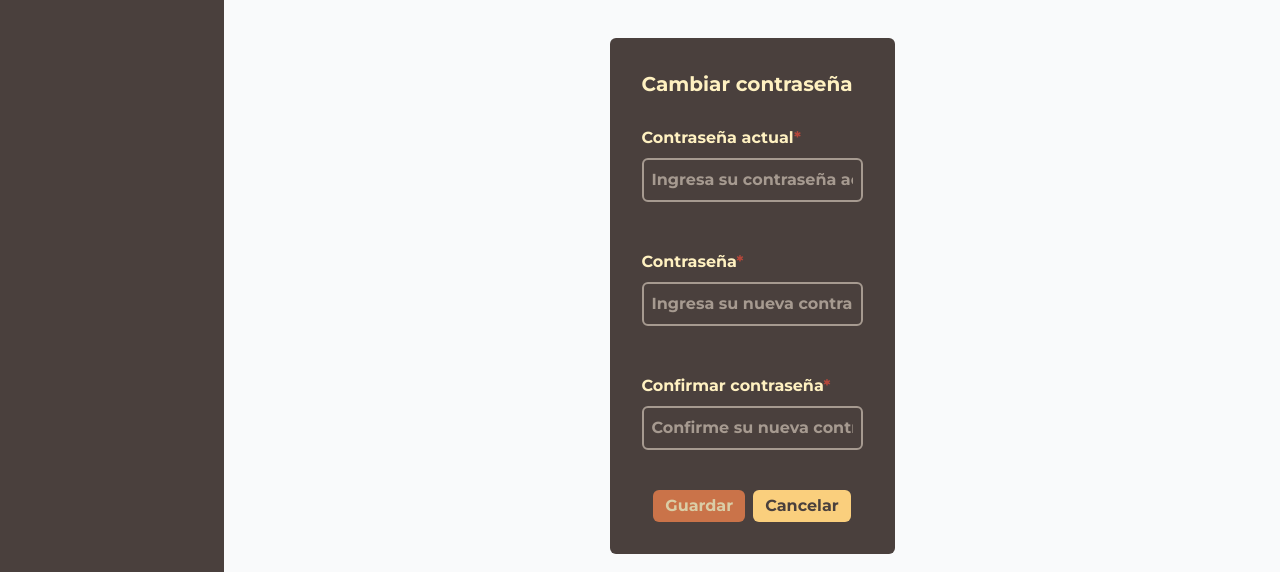
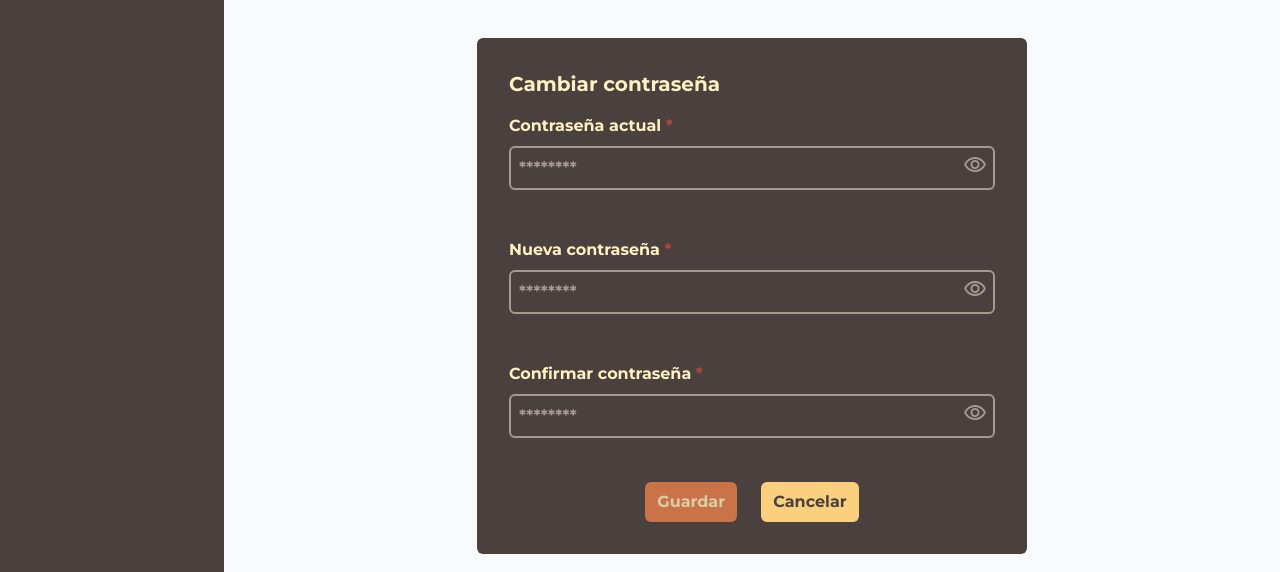
Before and after one commit to CodingLab-TribuTico/Front-End-TribuTico, an Angular app: page /app/reset-password in a window 1280 px wide. Shown: the part 128-700 px from the top of the page. Built offline with nearby package versions, Linux system fonts and the light colour scheme; no server answers; sample sign-in values are in the browser's storage.

Commit message:
Add new changes

```diff
--- a/src/app/components/user/reset-password-form/reset-password-form.component.html
+++ b/src/app/components/user/reset-password-form/reset-password-form.component.html
@@ -1,65 +1,118 @@
-<form [formGroup]="form" class="max-w-2xl mx-auto rounded-md bg-crater-brown p-8 text-bisque">
-  <div>
-    <h1 class="text-bisque text-xl font-bold">Cambiar contraseña</h1>
+<form [formGroup]="form">
+  <div class="flex items-center justify-center">
+    <div class="bg-crater-brown rounded-md p-8 w-full max-w-3xl min-w-[550px]">
+      <h1 class="text-bisque text-xl font-bold mb-4">Cambiar contraseña</h1>
+
+      <div class="flex flex-col space-y-6">
+        <div class="w-full">
+          <label class="block mb-2 text-base font-bold text-bisque" for="currentPassword">
+            Contraseña actual <span class="text-burnt-umber">*</span>
+          </label>
+          <div class="relative">
+            <input
+              [type]="showCurrentPassword ? 'text' : 'password'"
+              formControlName="currentPassword" id="currentPassword"
+              class="border-2 border-zorba bg-crater-brown text-bisque placeholder:text-zorba placeholder:font-bold rounded-md p-2 pr-10 w-full font-bold focus:outline-none focus:border-golden-glow"
+              placeholder="********"
+              [ngClass]="{
+                'border-flamenco': form.controls['currentPassword'].invalid && form.controls['currentPassword'].touched,
+                'border-golden-glow': form.controls['currentPassword'].valid && form.controls['currentPassword'].touched
+              }"
+            />
+            <button
+              type="button"
+              (click)="showCurrentPassword = !showCurrentPassword"
+              class="absolute right-2 top-1/2 -translate-y-1/2 text-zorba">
+              <span class="material-symbols-rounded select-none">
+                {{ showCurrentPassword ? 'visibility_off' : 'visibility' }}
+              </span>
+            </button>
           </div>
-
-    <div class="flex flex-col space-y-4 mt-5">
-      <div class="w-full">
-        <label class="block my-2 text-base font-bold text-bisque" for="currentPassword">Contraseña actual<span class="text-burnt-umber">*</span></label>
-        <input id="currentPassword" formControlName="currentPassword" type="text"
-          class="bg-crater-brown border-2 border-zorba text-bisque text-base rounded-md block w-full p-2 font-bold placeholder:text-zorba placeholder:font-bold"
-          placeholder="Ingresa su contraseña actual">
           <div class="min-h-[1.5rem]">
             @if (form.controls['currentPassword'].invalid && (form.controls['currentPassword'].dirty || form.controls['currentPassword'].touched)) {
-            <p class="text-burnt-umber">Este campo es obligatorio</p>
+              <p class="text-burnt-umber text-sm">Este campo es obligatorio</p>
             }
           </div>
         </div>
 
         <div class="w-full">
-        <label class="block my-2 text-base font-bold text-bisque" for="password">Contraseña<span class="text-burnt-umber">*</span></label>
-        <input id="password" formControlName="password" type="showPassword ? 'text' : 'password'"
-          class="bg-crater-brown border-2 border-zorba text-bisque text-base rounded-md block w-full p-2 font-bold placeholder:text-zorba placeholder:font-bold"
-          placeholder="Ingresa su nueva contraseña">
+          <label class="block mb-2 text-base font-bold text-bisque" for="password">
+            Nueva contraseña <span class="text-burnt-umber">*</span>
+          </label>
+          <div class="relative">
+            <input
+              [type]="showNewPassword ? 'text' : 'password'"
+              formControlName="password" id="password"
+              class="border-2 border-zorba bg-crater-brown text-bisque placeholder:text-zorba placeholder:font-bold rounded-md p-2 pr-10 w-full font-bold focus:outline-none focus:border-golden-glow"
+              placeholder="********"
+              [ngClass]="{
+                'border-flamenco': form.controls['password'].invalid && form.controls['password'].touched,
+                'border-golden-glow': form.controls['password'].valid && form.controls['password'].touched
+              }"
+            />
+            <button type="button" (click)="showNewPassword = !showNewPassword"
+              class="absolute right-2 top-1/2 -translate-y-1/2 text-zorba">
+              <span class="material-symbols-rounded select-none">
+                {{ showNewPassword ? 'visibility_off' : 'visibility' }}
+              </span>
+            </button>
+          </div>
           <div class="min-h-[1.5rem]">
             @if (form.controls['password'].invalid && (form.controls['password'].dirty || form.controls['password'].touched)) {
-            <p class="text-burnt-umber">Este campo es obligatorio</p>
+              <p class="text-burnt-umber text-sm">Este campo es obligatorio</p>
             }
           </div>
         </div>
 
         <div class="w-full">
-        <label class="block my-2 text-base font-bold text-bisque" for="confirmPassword">Confirmar contraseña<span class="text-burnt-umber">*</span></label>
-        <input id="confirmPassword" formControlName="confirmPassword" type="text"
-          class="bg-crater-brown border-2 border-zorba text-bisque text-base rounded-md block w-full p-2 font-bold placeholder:text-zorba placeholder:font-bold"
-          placeholder="Confirme su nueva contraseña">
+          <label class="block mb-2 text-base font-bold text-bisque" for="confirmPassword">
+            Confirmar contraseña <span class="text-burnt-umber">*</span>
+          </label>
+          <div class="relative">
+            <input
+              [type]="showConfirmPassword ? 'text' : 'password'"
+              formControlName="confirmPassword" id="confirmPassword"
+              class="border-2 border-zorba bg-crater-brown text-bisque placeholder:text-zorba placeholder:font-bold rounded-md p-2 pr-10 w-full font-bold focus:outline-none focus:border-golden-glow"
+              placeholder="********"
+              [ngClass]="{
+                'border-flamenco': form.controls['confirmPassword'].invalid && form.controls['confirmPassword'].touched,
+                'border-golden-glow': form.controls['confirmPassword'].valid && form.controls['confirmPassword'].touched
+              }"
+            />
+            <button type="button" (click)="showConfirmPassword = !showConfirmPassword"
+              class="absolute right-2 top-1/2 -translate-y-1/2 text-zorba">
+              <span class="material-symbols-rounded select-none">
+                {{ showConfirmPassword ? 'visibility_off' : 'visibility' }}
+              </span>
+            </button>
+          </div>
           <div class="min-h-[1.5rem]">
             @if(form.controls['confirmPassword'].invalid && (form.controls['confirmPassword'].dirty || form.controls['confirmPassword'].touched)){
-            <p class="text-burnt-umber">Este campo es obligatorio</p>
+              <p class="text-burnt-umber text-sm">Este campo es obligatorio</p>
             }
-          <p *ngIf="passwordError"
-          class="text-burnt-umber text-center font-bold">
+            <p *ngIf="passwordError" class="text-burnt-umber text-center font-bold">
               {{ passwordError }}
             </p>
           </div>
         </div>
       </div>
 
-    <div class="col-span-2 flex justify-center items-center w-full mt-4">
+      <div class="flex justify-center mt-5 space-x-6">
         <button
           (click)="resetPassword($event)"
           [disabled]="form.invalid"
-        class="bg-flamenco text-bisque py-1 px-3 rounded-md cursor-pointer disabled:bg-flamenco disabled:opacity-80 disabled:cursor-not-allowed font-bold"
-        type="button"
-        >Guardar
+          class="bg-flamenco text-bisque py-2 px-3 rounded-md cursor-pointer font-bold hover:bg-golden-glow hover:text-flamenco transition-colors disabled:opacity-80 disabled:cursor-not-allowed"
+          type="button">
+          Guardar
         </button>
 
         <button
           (click)="cancel()"
-        class="bg-golden-glow text-crater-brown py-1 px-3 rounded-md cursor-pointer ml-2 font-bold"
-        type="button"
-        >
+          class="bg-golden-glow text-crater-brown py-2 px-3 rounded-md cursor-pointer font-bold hover:bg-bisque transition-colors"
+          type="button">
           Cancelar
         </button>
       </div>
+    </div>
+  </div>
 </form>
--- a/src/app/components/user/reset-password-form/reset-password-form.component.ts
+++ b/src/app/components/user/reset-password-form/reset-password-form.component.ts
@@ -23,6 +23,10 @@ export class ResetPasswordFormComponent {
 
   public user?: IUser;
   public passwordError!: string;
+
+  showCurrentPassword = false;
+  showNewPassword = false;
+  showConfirmPassword = false;
 
   constructor(
     private router: Router,
--- a/src/app/pages/profile/profile.component.html
+++ b/src/app/pages/profile/profile.component.html
@@ -3,29 +3,24 @@
     <div>
       <h1 class="text-bisque text-xl font-bold">Perfil del usuario</h1>
     </div>
-    <form [formGroup]="userForm" class="space-y-10 mt-10">
+    <form [formGroup]="userForm" class="space-y-10">
       <div class="grid grid-cols-1 md:grid-cols-3 gap-x-10 gap-y-14 mb-14">
         <div class="pb-1 border-b border-zorba">
           <label class="block my-2 text-base font-bold text-bisque" for="name"
-            >Nombre</label
-          >
+            >Nombre</label>
           <input
             *ngIf="isEditing"
             formControlName="name"
             class="bg-crater-brown text-bisque text-base w-full font-bold bg-transparent border-none outline-none"
-            type="text"
-          />
+            type="text"/>
           <div
             *ngIf="
               isEditing &&
               userForm.get('name')?.invalid &&
-              userForm.get('name')?.touched
-            "
-            class="text-burnt-umber"
-          >
+              userForm.get('name')?.touched"
+            class="text-burnt-umber">
             <span *ngIf="userForm.get('name')?.errors?.['required']"
-              >Este campo es obligatorio</span
-            >
+              >Este campo es obligatorio</span>
           </div>
           <p class="text-base font-bold" *ngIf="!isEditing">
             {{ currentUser.name ?? "No disponible" }}
@@ -36,25 +31,20 @@
           <label
             class="block my-2 text-base font-bold text-bisque"
             for="lastname"
-            >Primer Apellido</label
-          >
+            >Primer Apellido</label>
           <input
             *ngIf="isEditing"
             formControlName="lastname"
             class="bg-crater-brown text-bisque text-base w-full font-bold bg-transparent border-none outline-none"
-            type="text"
-          />
+            type="text"/>
           <div
             *ngIf="
               isEditing &&
               userForm.get('lastname')?.invalid &&
-              userForm.get('lastname')?.touched
-            "
-            class="text-burnt-umber"
-          >
+              userForm.get('lastname')?.touched"
+            class="text-burnt-umber">
             <span *ngIf="userForm.get('lastname')?.errors?.['required']"
-              >Este campo es obligatorio</span
-            >
+              >Este campo es obligatorio</span>
           </div>
           <p class="text-base font-bold" *ngIf="!isEditing">
             {{ currentUser.lastname ?? "No disponible" }}
@@ -64,56 +54,45 @@
         <div class="pb-1 border-b border-zorba">
           <label
             class="block my-2 text-base font-bold text-bisque"
-            for="lastname"
-            >Primer Apellido</label
-          >
+            for="lastname2"
+            >Segundo Apellido</label>
           <input
             *ngIf="isEditing"
-            formControlName="lastname"
+            formControlName="lastname2"
             class="bg-crater-brown text-bisque text-base w-full font-bold bg-transparent border-none outline-none"
-            type="text"
-          />
+            type="text"/>
           <div
             *ngIf="
               isEditing &&
-              userForm.get('lastname')?.invalid &&
-              userForm.get('lastname')?.touched
-            "
-            class="text-burnt-umber"
-          >
-            <span *ngIf="userForm.get('lastname')?.errors?.['required']"
-              >Este campo es obligatorio</span
-            >
+              userForm.get('lastname2')?.invalid &&
+              userForm.get('lastname2')?.touched"
+            class="text-burnt-umber">
+            <span *ngIf="userForm.get('lastname2')?.errors?.['required']"
+              >Este campo es obligatorio</span>
           </div>
           <p class="text-base font-bold" *ngIf="!isEditing">
-            {{ currentUser.lastname ?? "No disponible" }}
+            {{ currentUser.lastname2 ?? "No disponible" }}
           </p>
         </div>
 
         <div class="pb-1 border-b border-zorba">
-          <label class="block my-2 text-base font-bold text-bisque" for="cedula"
-            >Cédula</label
-          >
+          <label class="block my-2 text-base font-bold text-bisque" for="cedula">Cédula</label>
           <input
             *ngIf="isEditing"
-            formControlName="cedula"
+            formControlName="identification"
             class="bg-crater-brown text-bisque text-base w-full font-bold bg-transparent border-none outline-none"
-            type="text"
-          />
+            type="text"/>
           <div
             *ngIf="
               isEditing &&
-              userForm.get('cedula')?.invalid &&
-              userForm.get('cedula')?.touched
-            "
-            class="text-burnt-umber"
-          >
-            <span *ngIf="userForm.get('cedula')?.errors?.['required']"
-              >Este campo es obligatorio</span
-            >
+              userForm.get('identification')?.invalid &&
+              userForm.get('identification')?.touched"
+            class="text-burnt-umber">
+            <span *ngIf="userForm.get('identification')?.errors?.['required']"
+              >Este campo es obligatorio</span>
           </div>
           <p class="text-base font-bold" *ngIf="!isEditing">
-            {{ currentUser.cedula ?? "No disponible" }}
+            {{ currentUser.identification ?? "No disponible" }}
           </p>
         </div>
 
@@ -121,25 +100,20 @@
           <label
             class="block my-2 text-base font-bold text-bisque"
             for="birthDate"
-            >Fecha de nacimiento</label
-          >
+            >Fecha de nacimiento</label>
           <input
             *ngIf="isEditing"
             formControlName="birthDate"
             class="bg-crater-brown text-bisque text-base w-full font-bold bg-transparent border-none outline-none"
-            type="date"
-          />
+            type="date"/>
           <div
             *ngIf="
               isEditing &&
               userForm.get('birthDate')?.invalid &&
-              userForm.get('birthDate')?.touched
-            "
-            class="text-burnt-umber"
-          >
+              userForm.get('birthDate')?.touched"
+            class="text-burnt-umber">
             <span *ngIf="userForm.get('birthDate')?.errors?.['required']"
-              >Este campo es obligatorio</span
-            >
+              >Este campo es obligatorio</span>
           </div>
           <p class="text-base font-bold" *ngIf="!isEditing">
             {{ currentUser.birthDate ?? "No disponible" }}
@@ -148,25 +122,20 @@
 
         <div class="pb-1 border-b border-zorba">
           <label class="block my-2 text-base font-bold text-bisque" for="email"
-            >Correo electrónico</label
-          >
+            >Correo electrónico</label>
           <input
             *ngIf="isEditing"
             formControlName="email"
             class="bg-crater-brown text-bisque text-base w-full font-bold bg-transparent border-none outline-none"
-            type="email"
-          />
+            type="email"/>
           <div
             *ngIf="
               isEditing &&
               userForm.get('email')?.invalid &&
-              userForm.get('email')?.touched
-            "
-            class="text-burnt-umber"
-          >
+              userForm.get('email')?.touched"
+            class="text-burnt-umber">
             <span *ngIf="userForm.get('email')?.errors?.['required']"
-              >Este campo es obligatorio</span
-            >
+              >Este campo es obligatorio</span>
           </div>
           <p class="text-base font-bold" *ngIf="!isEditing">
             {{ currentUser.email ?? "No disponible" }}
@@ -179,14 +148,12 @@
           class="bg-flamenco text-bisque py-1 px-3 rounded-md cursor-pointer disabled:bg-flamenco disabled:opacity-80 disabled:cursor-not-allowed font-bold"
           *ngIf="!isEditing"
           type="button"
-          (click)="editForm()"
-        >
+          (click)="editForm()">
           Editar
         </button>
         <div
           class="bg-flamenco text-bisque py-1 px-3 rounded-md cursor-pointer disabled:bg-flamenco disabled:opacity-80 disabled:cursor-not-allowed font-bold"
-          *ngIf="!isEditing"
-        >
+          *ngIf="!isEditing">
           <a routerLink="/app/reset-password"> Cambiar contraseña</a>
         </div>
         <button
@@ -195,8 +162,7 @@
           class="bg-flamenco text-bisque py-1 px-3 rounded-md cursor-pointer disabled:bg-flamenco disabled:opacity-80 disabled:cursor-not-allowed font-bold"
           type="button"
           (click)="saveChanges()"
-          [disabled]="userForm.invalid"
-        >
+          [disabled]="userForm.invalid">
           Guardar
         </button>
         <button
@@ -204,8 +170,7 @@
           id="cancelar"
           class="px-3 py-1 bg-bisque text-crater-brown rounded-md disabled:opacity-80 disabled:cursor-not-allowed font-bold"
           type="button"
-          (click)="cancelChanges()"
-        >
+          (click)="cancelChanges()">
           Cancelar
         </button>
       </div>
--- a/src/app/pages/profile/profile.component.ts
+++ b/src/app/pages/profile/profile.component.ts
@@ -33,8 +33,9 @@ export class ProfileComponent {
       id: [''],
       name: ['', Validators.required],
       lastname: ['', Validators.required],
+      lastname2: ['', Validators.required],
       email: ['', [Validators.required, Validators.email]],
-      cedula: ['', Validators.required],
+      identification: ['', Validators.required],
       birthDate: ['', Validators.required]
     });
     this.profileService.getUserInfoSignal();
@@ -49,8 +50,9 @@ export class ProfileComponent {
       id: user.id,
       name: user.name,
       lastname: user.lastname,
+      lastname2: user.lastname2,
       email: user.email,
-      cedula: user.cedula,
+      identification: user.identification,
       birthDate: user.birthDate
     });
     this.originalInfoUser = { ...user };
--- a/src/app/pages/reset-password/reset-password.component.html
+++ b/src/app/pages/reset-password/reset-password.component.html
@@ -1,7 +1,4 @@
-<div class="py-10">
-  <app-reset-password-form
-    [form]="userForm"
-    (callSaveMethod)="updateUser($event)"
-
-  />
-</div>
+<app-reset-password-form
+  [form]="userForm"
+  (callSaveMethod)="updateUser($event)"
+/>
--- a/src/app/pages/reset-password/reset-password.component.ts
+++ b/src/app/pages/reset-password/reset-password.component.ts
@@ -5,7 +5,6 @@ import { FormBuilder, Validators } from '@angular/forms';
 import { AuthService } from '../../services/auth.service';
 import { ActivatedRoute } from '@angular/router';
 import { IUser } from '../../interfaces';
-import { ModalComponent } from '../../components/modal/modal.component';
 import { CommonModule } from '@angular/common';
 import { ProfileComponent } from '../profile/profile.component';
 
@@ -14,7 +13,6 @@ import { ProfileComponent } from '../profile/profile.component';
   templateUrl: './reset-password.component.html',
    standalone: true,
   imports: [
-    ModalComponent,
     ResetPasswordFormComponent,
     CommonModule,
     ProfileComponent
--- a/src/app/services/user.service.ts
+++ b/src/app/services/user.service.ts
@@ -2,6 +2,7 @@ import { inject, Injectable, signal } from '@angular/core';
 import { BaseService } from './base-service';
 import { ISearch, IUser } from '../interfaces';
 import { AlertService } from './alert.service';
+import { catchError, Observable, tap, throwError } from 'rxjs';
 
 @Injectable({
   providedIn: 'root',
```
Lines whose indentation alone changed are shown as unchanged.
